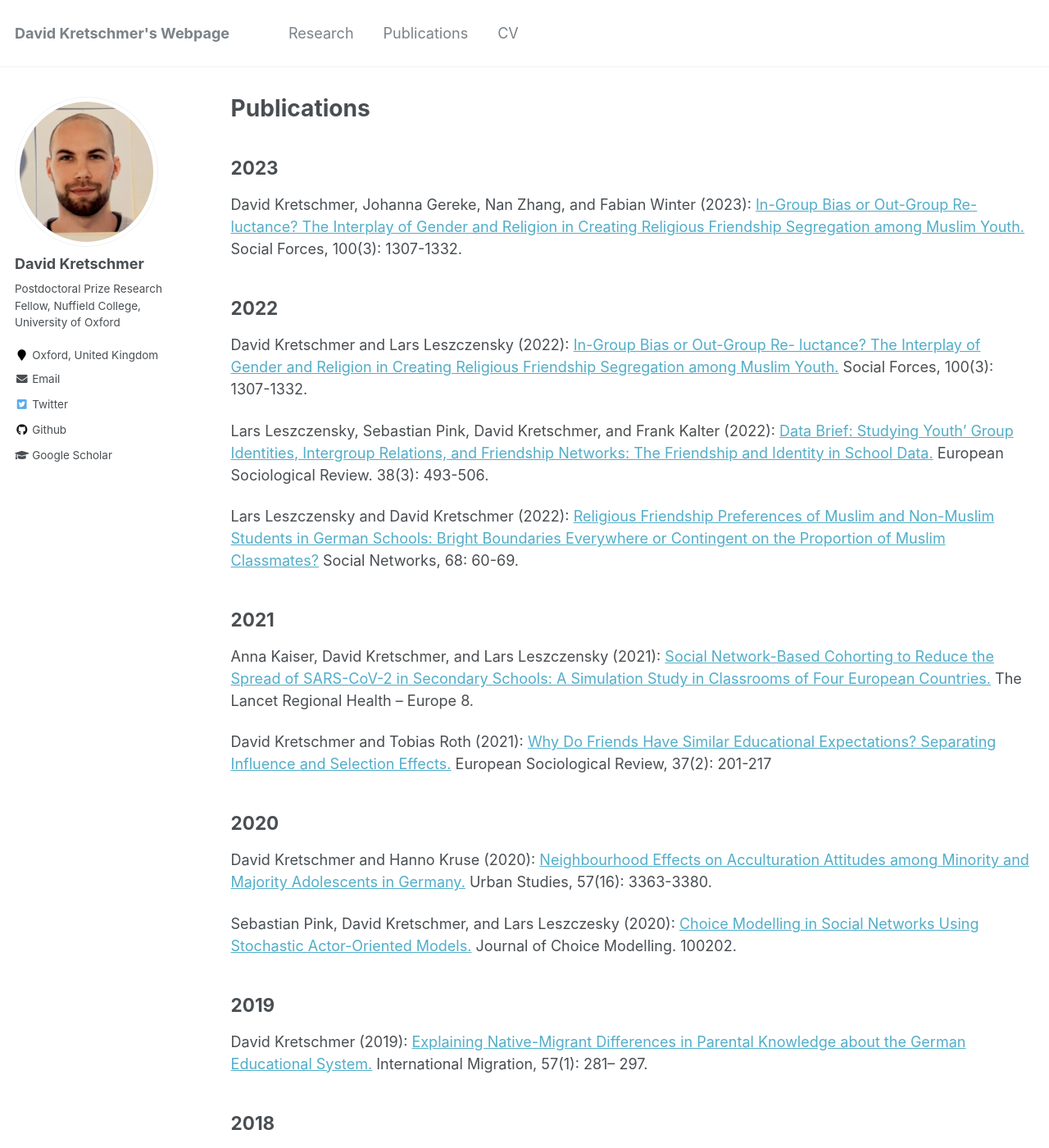
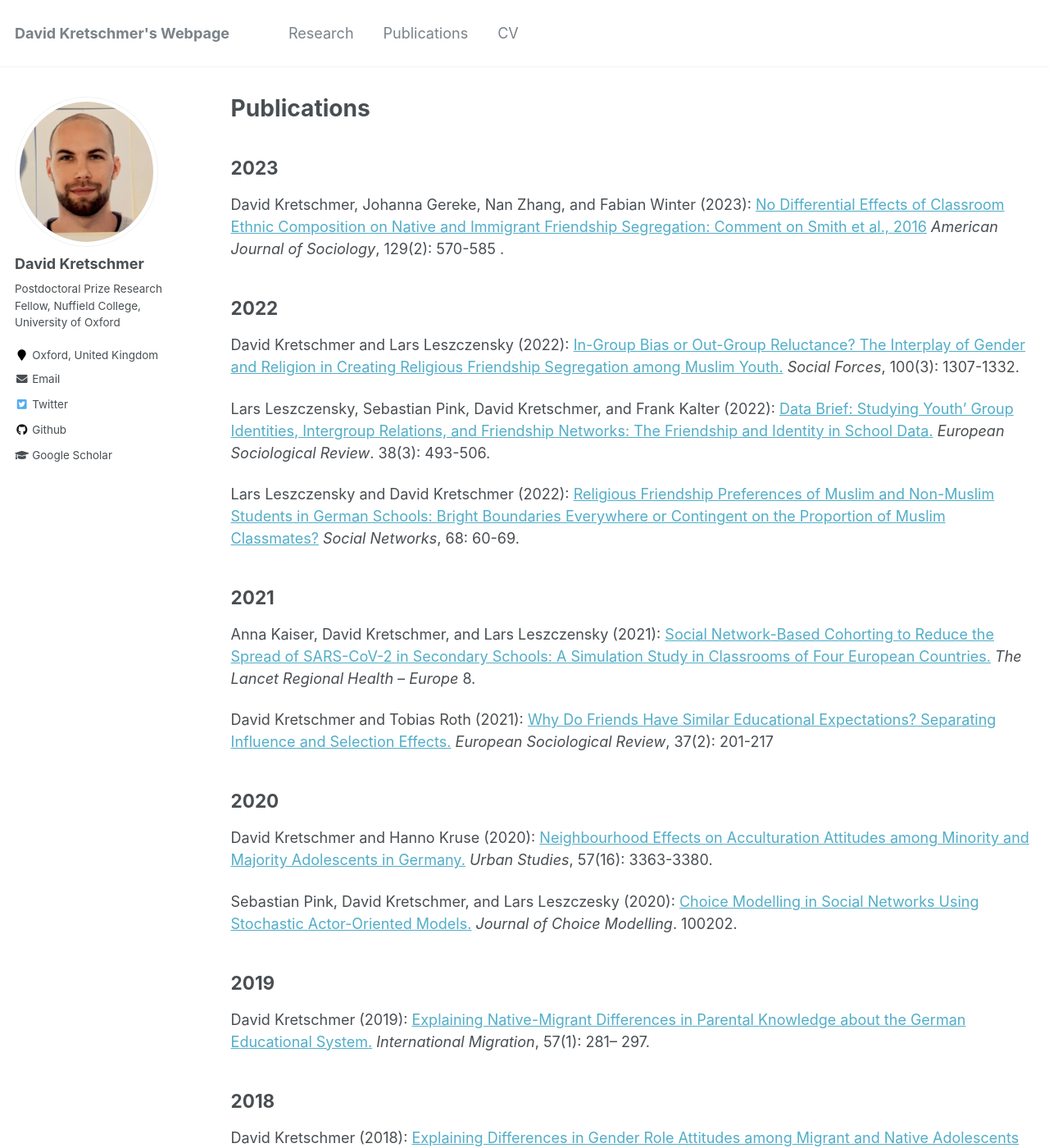
Before and after one commit to DavidKretschmer/davidkretschmer.github.io, a Jekyll site: the page built from _pages/publications.md, in a window 1280 px wide and 1400 px high. Shown: the whole window at 82% size. Built offline with Jekyll 4.4.1, drawn with Linux system fonts in a browser that asks for light colours; some of the changed text lies outside the part shown.

Commit message:
New commit

```diff
--- a/_pages/publications.md
+++ b/_pages/publications.md
@@ -7,37 +7,37 @@ author_profile: true
 
 ## 2023
 
-David Kretschmer, Johanna Gereke, Nan Zhang, and Fabian Winter (2023): [In-Group Bias or Out-Group Re- luctance? The Interplay of Gender and Religion in Creating Religious Friendship Segregation among Muslim Youth.](https://academic.oup.com/sf/article/100/3/1307/6225741){:target="_blank"} Social Forces, 100(3): 1307-1332.
+David Kretschmer, Johanna Gereke, Nan Zhang, and Fabian Winter (2023): [No Differential Effects of Classroom Ethnic Composition on Native and Immigrant Friendship Segregation: Comment on Smith et al., 2016](https://www.journals.uchicago.edu/doi/full/10.1086/727823){:target="_blank"} _American Journal of Sociology_, 129(2): 570-585  .
 
 
 ## 2022
 
-David Kretschmer and Lars Leszczensky (2022): [In-Group Bias or Out-Group Re- luctance? The Interplay of Gender and Religion in Creating Religious Friendship Segregation among Muslim Youth.](https://academic.oup.com/sf/article/100/3/1307/6225741){:target="_blank"} Social Forces, 100(3): 1307-1332.
+David Kretschmer and Lars Leszczensky (2022): [In-Group Bias or Out-Group Reluctance? The Interplay of Gender and Religion in Creating Religious Friendship Segregation among Muslim Youth.](https://academic.oup.com/sf/article/100/3/1307/6225741){:target="_blank"} _Social Forces_, 100(3): 1307-1332.
 
-Lars Leszczensky, Sebastian Pink, David Kretschmer, and Frank Kalter (2022): [Data Brief: Studying Youth’ Group Identities, Intergroup Relations, and Friendship Networks: The Friendship and Identity in School Data.](https://academic.oup.com/esr/article/38/3/493/6406434){:target="_blank"} European Sociological Review. 38(3): 493-506.
+Lars Leszczensky, Sebastian Pink, David Kretschmer, and Frank Kalter (2022): [Data Brief: Studying Youth’ Group Identities, Intergroup Relations, and Friendship Networks: The Friendship and Identity in School Data.](https://academic.oup.com/esr/article/38/3/493/6406434){:target="_blank"} _European Sociological Review_. 38(3): 493-506.
 
-Lars Leszczensky and David Kretschmer (2022): [Religious Friendship Preferences of Muslim and Non-Muslim Students in German Schools: Bright Boundaries Everywhere or Contingent on the Proportion of Muslim Classmates?](https://www.sciencedirect.com/science/article/abs/pii/S0378873321000319){:target="_blank"} Social Networks, 68: 60-69.
+Lars Leszczensky and David Kretschmer (2022): [Religious Friendship Preferences of Muslim and Non-Muslim Students in German Schools: Bright Boundaries Everywhere or Contingent on the Proportion of Muslim Classmates?](https://www.sciencedirect.com/science/article/abs/pii/S0378873321000319){:target="_blank"} _Social Networks_, 68: 60-69.
 
 ## 2021
 
-Anna Kaiser, David Kretschmer, and Lars Leszczensky (2021): [Social Network-Based Cohorting to Reduce the Spread of SARS-CoV-2 in Secondary Schools: A Simulation Study in Classrooms of Four European Countries.](https://www.sciencedirect.com/science/article/pii/S2666776221001435){:target="_blank"} The Lancet Regional Health – Europe 8.
+Anna Kaiser, David Kretschmer, and Lars Leszczensky (2021): [Social Network-Based Cohorting to Reduce the Spread of SARS-CoV-2 in Secondary Schools: A Simulation Study in Classrooms of Four European Countries.](https://www.sciencedirect.com/science/article/pii/S2666776221001435){:target="_blank"} _The Lancet Regional Health – Europe_ 8.
 
-David Kretschmer and Tobias Roth (2021): [Why Do Friends Have Similar Educational Expectations? Separating Influence and Selection Effects.](https://academic.oup.com/esr/article-abstract/37/2/201/6000730){:target="_blank"} European Sociological Review, 37(2): 201-217
+David Kretschmer and Tobias Roth (2021): [Why Do Friends Have Similar Educational Expectations? Separating Influence and Selection Effects.](https://academic.oup.com/esr/article-abstract/37/2/201/6000730){:target="_blank"} _European Sociological Review_, 37(2): 201-217
 
 ## 2020
 
-David Kretschmer and Hanno Kruse (2020): [Neighbourhood Effects on Acculturation Attitudes among Minority and Majority Adolescents in Germany.](https://journals.sagepub.com/doi/full/10.1177/0042098019897890){:target="_blank"} Urban Studies, 57(16): 3363-3380.
+David Kretschmer and Hanno Kruse (2020): [Neighbourhood Effects on Acculturation Attitudes among Minority and Majority Adolescents in Germany.](https://journals.sagepub.com/doi/full/10.1177/0042098019897890){:target="_blank"} _Urban Studies_, 57(16): 3363-3380.
 
-Sebastian Pink, David Kretschmer, and Lars Leszczesky (2020): [Choice Modelling in Social Networks Using Stochastic Actor-Oriented Models.](https://www.sciencedirect.com/science/article/abs/pii/S1755534520300014){:target="_blank"} Journal of Choice Modelling. 100202.
+Sebastian Pink, David Kretschmer, and Lars Leszczesky (2020): [Choice Modelling in Social Networks Using Stochastic Actor-Oriented Models.](https://www.sciencedirect.com/science/article/abs/pii/S1755534520300014){:target="_blank"} _Journal of Choice Modelling_. 100202.
 
 ## 2019
 
-David Kretschmer (2019): [Explaining Native-Migrant Differences in Parental Knowledge about the German Educational System.](https://onlinelibrary.wiley.com/doi/full/10.1111/imig.12535){:target="_blank"} International Migration, 57(1): 281– 297.
+David Kretschmer (2019): [Explaining Native-Migrant Differences in Parental Knowledge about the German Educational System.](https://onlinelibrary.wiley.com/doi/full/10.1111/imig.12535){:target="_blank"} _International Migration_, 57(1): 281– 297.
 
 ## 2018
 
-David Kretschmer (2018): [Explaining Differences in Gender Role Attitudes among Migrant and Native Adolescents in Germany: Intergenerational Transmission, Religiosity, and Integration.](https://www.tandfonline.com/doi/full/10.1080/1369183X.2017.1388159){:target="_blank"} Journal of Ethnic and Migration Studies, 44(13): 2197-2218.
+David Kretschmer (2018): [Explaining Differences in Gender Role Attitudes among Migrant and Native Adolescents in Germany: Intergenerational Transmission, Religiosity, and Integration.](https://www.tandfonline.com/doi/full/10.1080/1369183X.2017.1388159){:target="_blank"} _Journal of Ethnic and Migration Studies_, 44(13): 2197-2218.
 
-David Kretschmer (2018): [Labor Market Underrepresentation Results in Minority Discrimination: A Dynamic Hiring Model with Employer Learning.](https://www.tandfonline.com/doi/full/10.1080/0022250X.2018.1425299){:target="_blank"} Journal of Mathematical Sociology, 42(2): 83–112.
+David Kretschmer (2018): [Labor Market Underrepresentation Results in Minority Discrimination: A Dynamic Hiring Model with Employer Learning.](https://www.tandfonline.com/doi/full/10.1080/0022250X.2018.1425299){:target="_blank"} _Journal of Mathematical Sociology_, 42(2): 83–112.
 
-David Kretschmer, Lars Leszczensky, and Sebastian Pink (2018): [Selection and Influence Processes in Academic Achievement – More Pronounced for Girls?](https://www.sciencedirect.com/science/article/abs/pii/S0378873316304890){:target="_blank"} Social Networks 52(1): 251–260.
+David Kretschmer, Lars Leszczensky, and Sebastian Pink (2018): [Selection and Influence Processes in Academic Achievement – More Pronounced for Girls?](https://www.sciencedirect.com/science/article/abs/pii/S0378873316304890){:target="_blank"} _Social Networks_ 52(1): 251–260.
```
